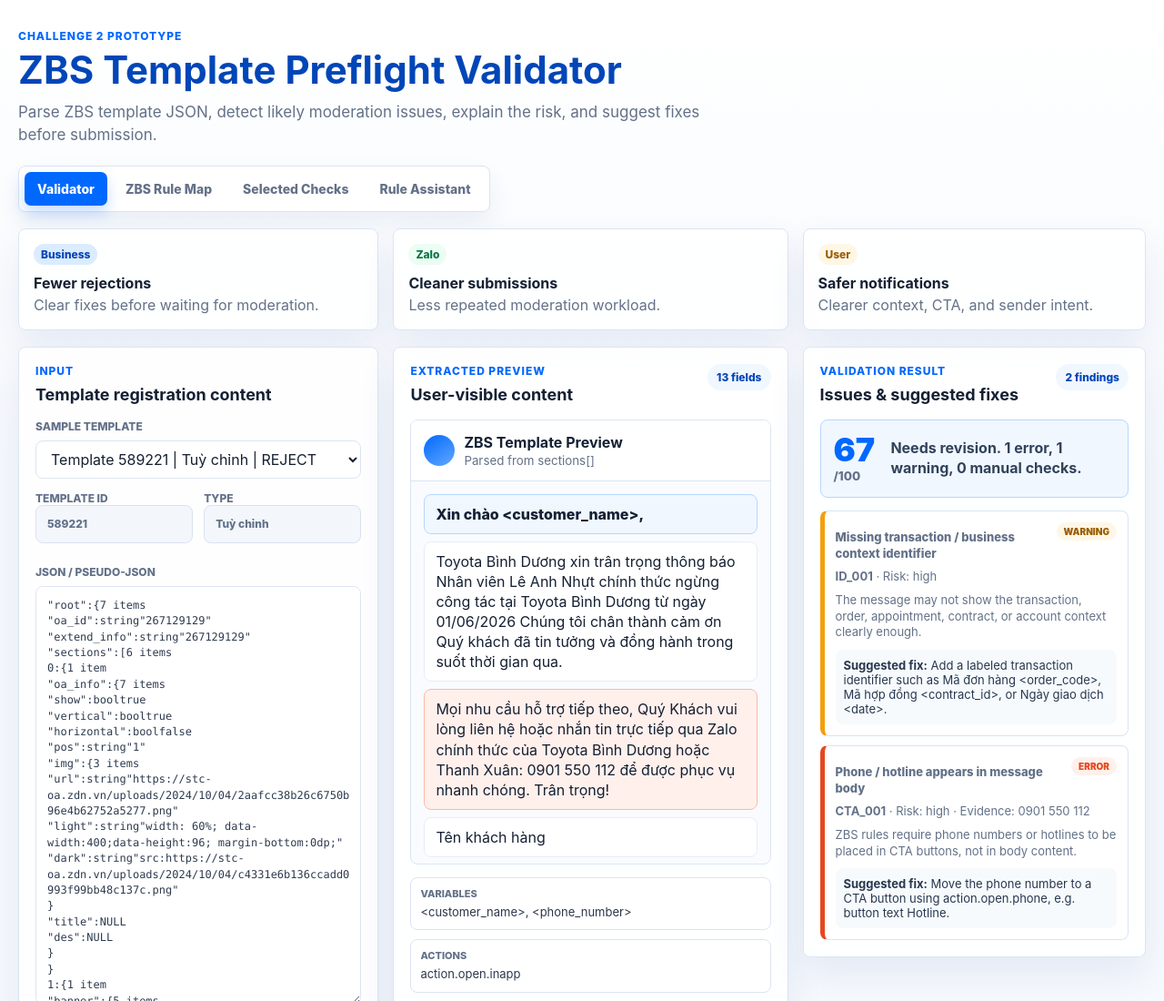
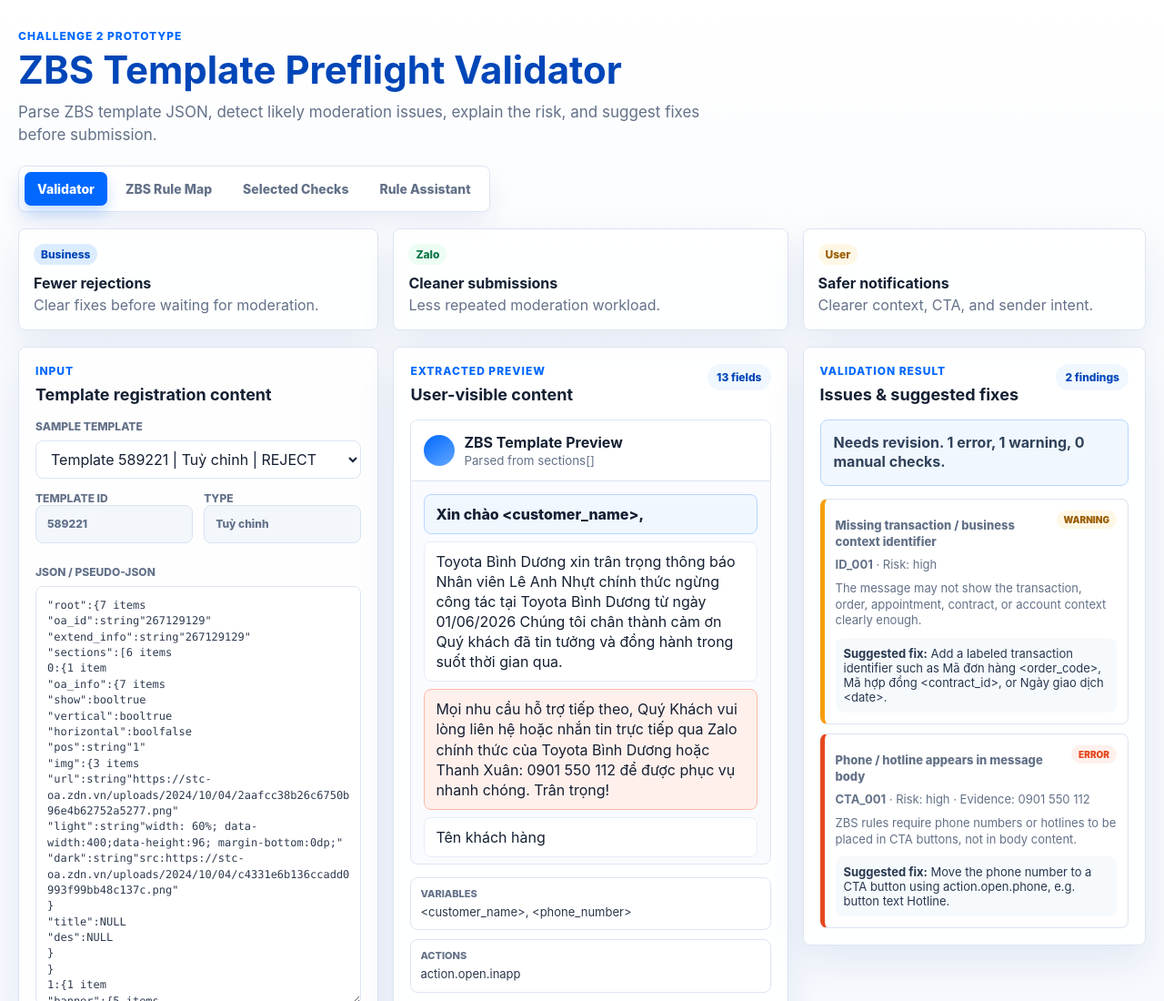
Before and after one commit to xuanhuong-tran/zalo-business, a website: page index.html in a window 1280 px wide. Shown: the top 1100 px of the page at 91% size. Drawn offline with Linux system fonts and the light colour scheme.

Commit message:
Remove readiness score display

```diff
--- a/app.js
+++ b/app.js
@@ -514,7 +514,6 @@
   actionsList: document.querySelector("#actionsList"),
   linksList: document.querySelector("#linksList"),
   issueCount: document.querySelector("#issueCount"),
-  scoreNumber: document.querySelector("#scoreNumber"),
   scoreText: document.querySelector("#scoreText"),
   issuesList: document.querySelector("#issuesList"),
   rulesGrid: document.querySelector("#rulesGrid"),
@@ -1141,7 +1140,6 @@
   const manualCount = issues.filter((item) => item.decisionType === "manual").length;
 
   if (els.overallScore) els.overallScore.textContent = score;
-  els.scoreNumber.textContent = score;
   if (els.overallStatus) els.overallStatus.textContent = status;
   els.scoreText.textContent = `${status}. ${errorCount} error${errorCount === 1 ? "" : "s"}, ${warningCount} warning${warningCount === 1 ? "" : "s"}, ${manualCount} manual check${manualCount === 1 ? "" : "s"}.`;
 
@@ -1159,8 +1157,7 @@
   els.actionsList.textContent = "--";
   els.linksList.textContent = "--";
   els.issueCount.textContent = "0 issues";
-  els.scoreNumber.textContent = "--";
-  els.scoreText.textContent = "Paste JSON or choose a sample to calculate readiness.";
+  els.scoreText.textContent = "Paste JSON or choose a sample to review findings.";
   els.issuesList.innerHTML = `<p class="empty-state">Issues will appear here after validation.</p>`;
 }
 
--- a/index.html
+++ b/index.html
@@ -122,11 +122,7 @@
             </div>
 
             <div class="score-card" id="scoreCard">
-              <div>
-                <span id="scoreNumber">--</span>
-                <small>/100</small>
-              </div>
-              <p id="scoreText">Run validation to calculate readiness.</p>
+              <p id="scoreText">Run validation to summarize findings.</p>
             </div>
 
             <div id="issuesList" class="issues-list">
--- a/styles.css
+++ b/styles.css
@@ -424,26 +424,11 @@
 }
 
 .score-card {
-  display: flex;
-  gap: 14px;
-  align-items: center;
   border: 1px solid #b8d6ff;
   border-radius: 8px;
   background: var(--blue-50);
   padding: 14px;
   margin-bottom: 14px;
-}
-
-.score-card span {
-  color: var(--zalo);
-  font-size: 36px;
-  font-weight: 900;
-  line-height: 1;
-}
-
-.score-card small {
-  color: var(--muted);
-  font-weight: 800;
 }
 
 .score-card p {
```
